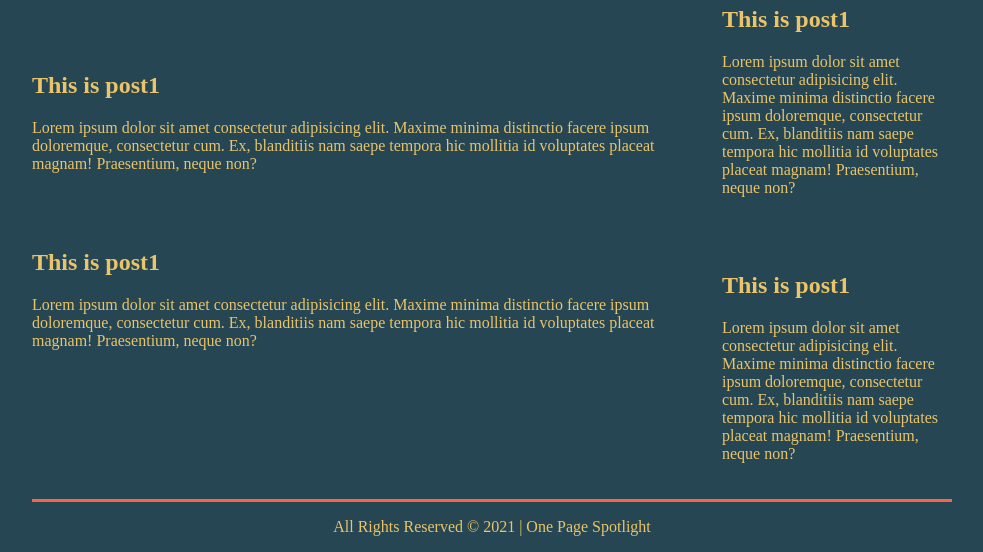
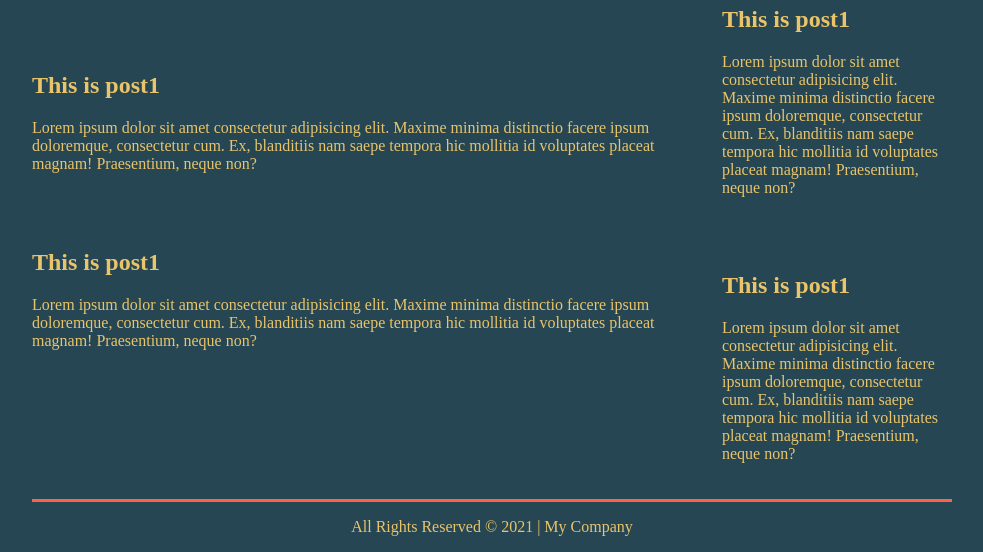
Before and after one commit to er-vinay-india/er-vinay-india-theme, a plain HTML site: page index.html in a window 1280 px wide. Shown: the part 498-1050 px from the top of the page, without its empty margins (148-1131 px from the left). Drawn offline with Linux system fonts and the light colour scheme.

Commit message:
1 file modified

```diff
--- a/index.html
+++ b/index.html
@@ -85,7 +85,7 @@
                 </div>
             </main>
             <footer class="readable">
-                <p>All Rights Reserved &copy; 2021 | One Page Spotlight</p>
+                <p>All Rights Reserved &copy; 2021 | My Company</p>
             </footer>
         </div>
     </body>
```
